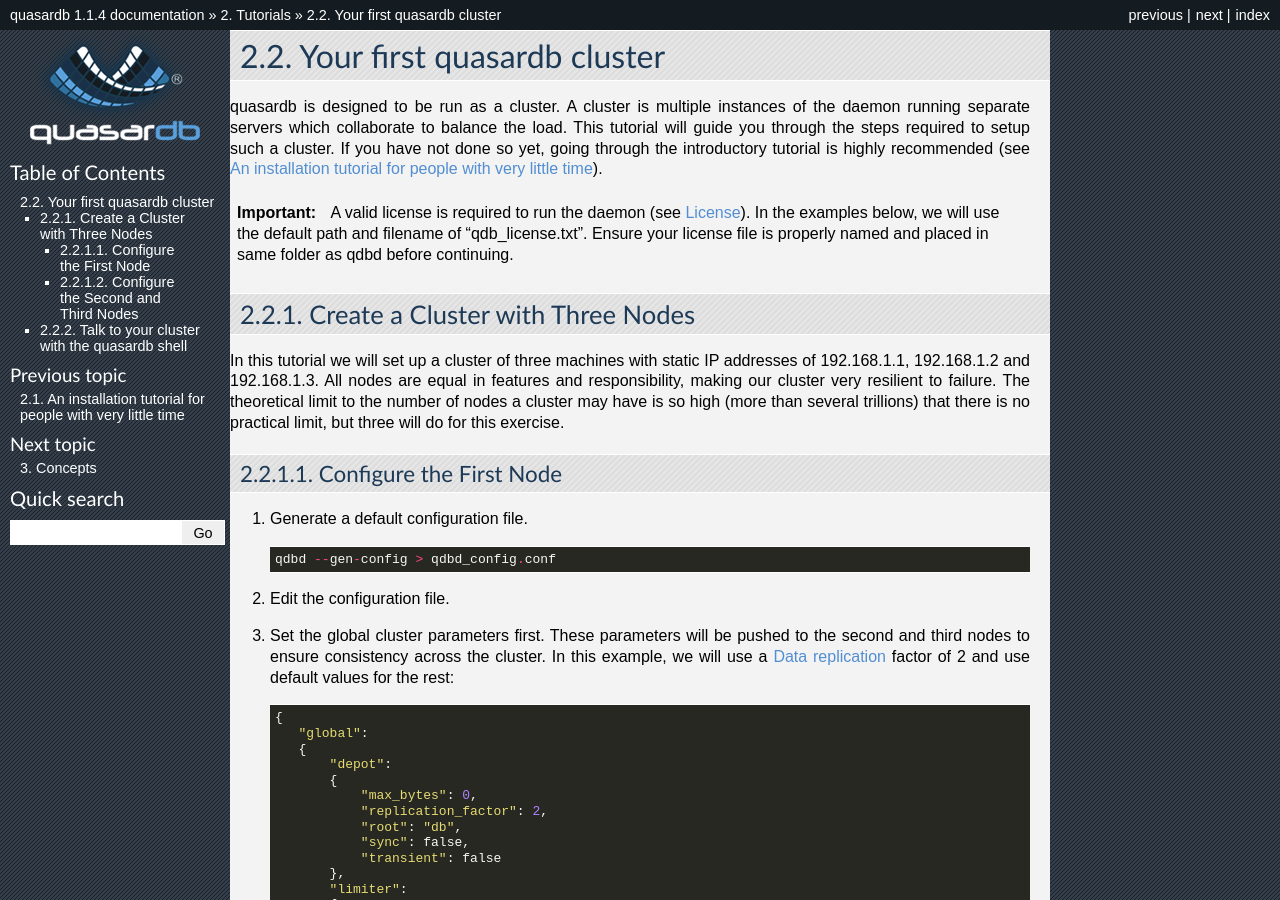
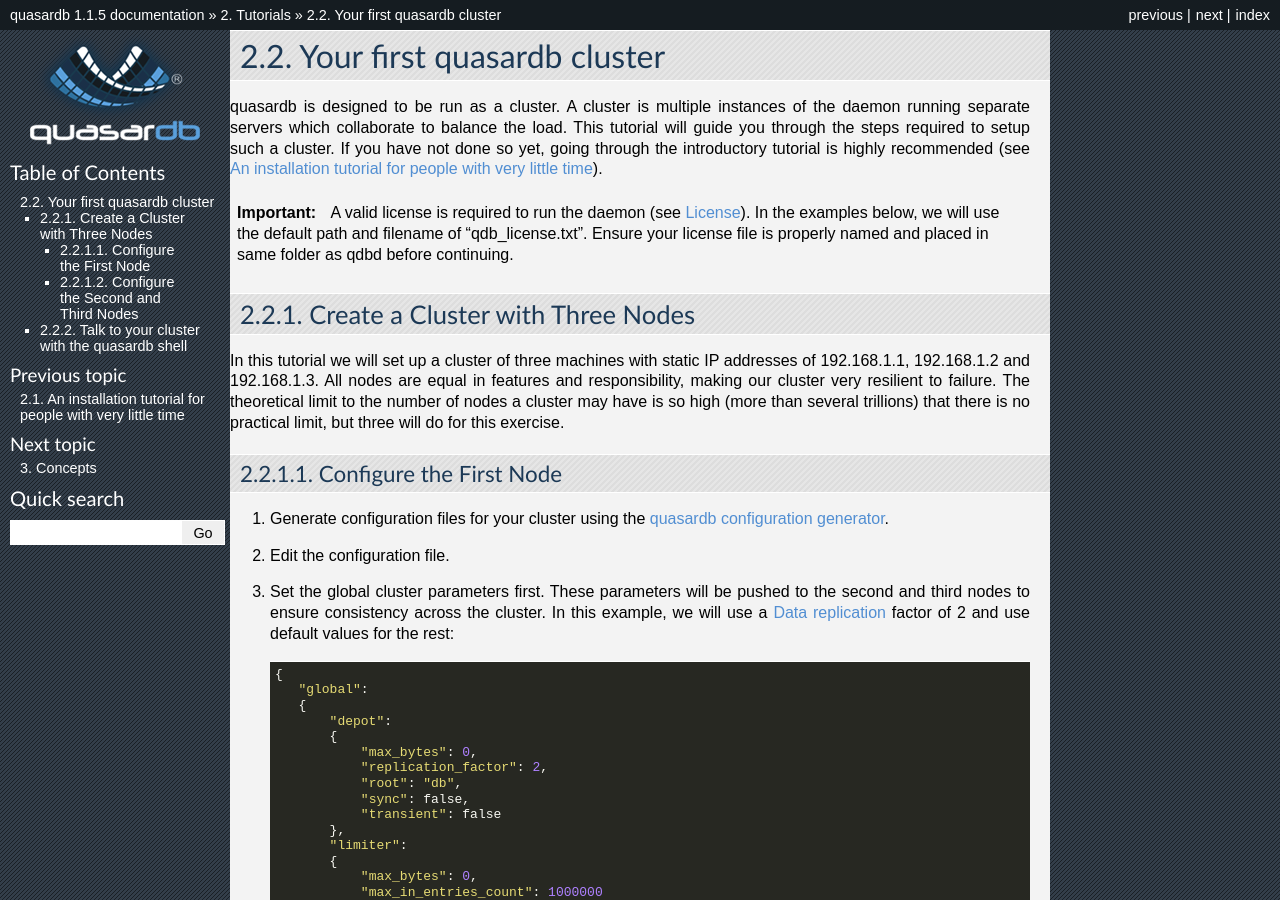
Before and after one commit to iltommi/qdb-documentation, a Sphinx documentation site: the page built from source/tutorials/one_ring.rst, in a window 1280 px wide and 900 px high. Built offline with Sphinx 7.4.7, drawn with Linux system fonts in a browser that asks for light colours; pages that are not in the unit, such as notebooks, are missing from menus; part of the change alters nothing that is shown; some of the changed text lies outside the part shown.

Commit message:
Add configuration generation reference page.

```diff
--- a/source/conf.py
+++ b/source/conf.py
@@ -60,7 +60,7 @@ copyright = u'2014, Bureau 14 SAS'
 # The short X.Y version.
 version = '1.1'
 # The full version, including alpha/beta/rc tags.
-release = '1.1.4'
+release = '1.1.5'
 
 # The language for content autogenerated by Sphinx. Refer to documentation
 # for a list of supported languages.
--- /dev/null
+++ b/source/reference/confgen.rst
@@ -0,0 +1,64 @@
+quasardb configuration generator
+********************************
+
+.. highlight:: js
+
+Introduction
+============
+
+The quasardb configuration generator, confgen, can provide configuration files for your entire cluster at once.
+
+It is available from the following locations:
+  * On the quasardb website at https://www.quasardb.net/confgen/
+  * In your quasardb installation, at /confgen
+
+If a single hostname or IP address is given, the configuration generator produces a single configuration file. If multiple hostnames or IP addresses are given, the configuration generator produces multiple configuration files in a .zip archive.
+
+Configuration Options
+=====================
+
+About the Hardware
+^^^^^^^^^^^^^^^^^^
+
+This section configures the hardware parameters for the cluster. If the node hardware is not identical, enter values that are suitable for the least powerful node in the cluster.
+
+.. option:: Available RAM
+
+    Sets the maximum amount of RAM available to quasardb. Once this value is reached, the quasardb daemon will evict entries from memory to ensure it stays below the limit. See **global::limiter::max_bytes** in the qdbd :ref:`qdbd-config-file-reference`.
+
+.. option:: Disk Allocation
+
+    Sets the maximum amount of hard disk space available to quasardb. Any write operations that would overflow the database will return a qdb_e_system error stating “disk full”. See **global::depot::max_bytes** in the qdbd :ref:`qdbd-config-file-reference`.
+
+.. option:: Number of Cores
+
+    Sets the number of partitions quasardb should use during operation. See **local::network::partitions_count** in the qdbd :ref:`qdbd-config-file-reference`.
+
+About the Machines
+^^^^^^^^^^^^^^^^^^
+
+.. option:: Hostname / IP
+
+    Sets the Hostname or IP address for nodes in the cluster. If generating configuration files for multiple nodes at once, click the "Click here to add another machine" link below the Hostname/IP field. All added Hostnames / IPs will receive a custom config file with their listen address and bootstrapping peers preconfigured.
+
+    See **local::chord::bootstrapping_peers** and `local::network::listen_on` in the qdbd :ref:`qdbd-config-file-reference`.
+
+.. option:: Replication Factor
+
+    Sets the amount of times each entry should be replicated on another node. See :ref:`data-replication` and **global::depot::replication_factor** in the qdbd :ref:`qdbd-config-file-reference`.
+
+.. option:: Low Level Synchronized Disk Writes
+
+    Sets whether the daemon should sync all writes to the underlying disk filesystem. Provides extra reliability at a small performance cost. See **global::depot::sync** in the qdbd :ref:`qdbd-config-file-reference`.
+
+.. option:: Data Persistence
+
+    Sets whether the database should store memory in RAM or store it on disk. Data is stored on disk by default. Only enable this if you are sure you do not want data persisted to disk. See **global::depot::transient** in the qdbd :ref:`qdbd-config-file-reference`.
+
+.. option:: Log Level
+
+    Sets the log level for the quasardb daemon. See **local::logger::log_level** in the qdbd :ref:`qdbd-config-file-reference`.
+
+.. option:: Allowed Simultaneous Connections
+
+    Sets the number of simultaneous connections the quasardb daemon can service. See **local::network::server_sessions** in the qdbd :ref:`qdbd-config-file-reference`.
--- a/source/reference/index.rst
+++ b/source/reference/index.rst
@@ -14,3 +14,4 @@ Reference
    qdb_httpd
    qdb_dbtool
    qdb_comparison
+   confgen
--- a/source/tutorials/one_ring.rst
+++ b/source/tutorials/one_ring.rst
@@ -16,9 +16,7 @@ In this tutorial we will set up a cluster of three machines with static IP addre
 Configure the First Node
 ~~~~~~~~~~~~~~~~~~~~~~~~
 
-#. Generate a default configuration file. ::
-
-    qdbd --gen-config > qdbd_config.conf
+#. Generate configuration files for your cluster using the :doc:`../reference/confgen`.
 
 #. Edit the configuration file.
 
```
